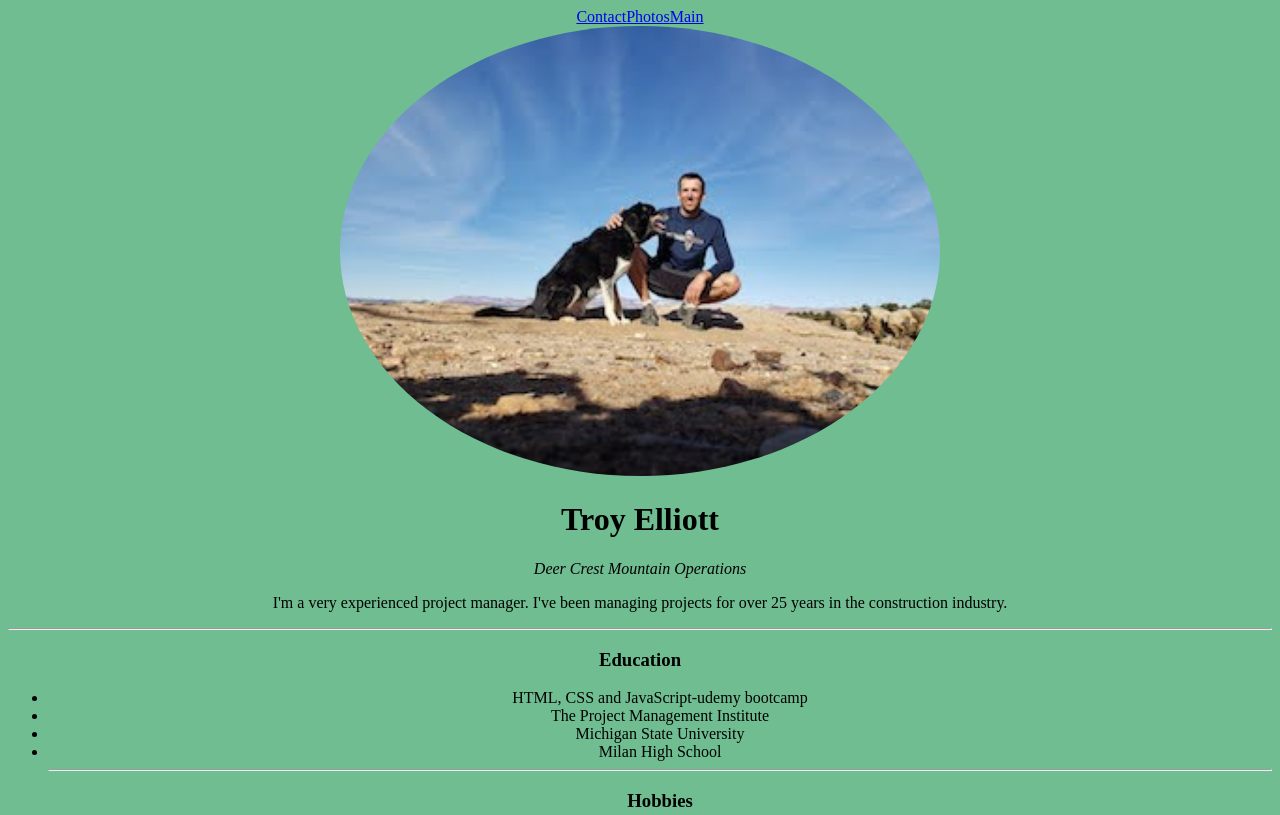
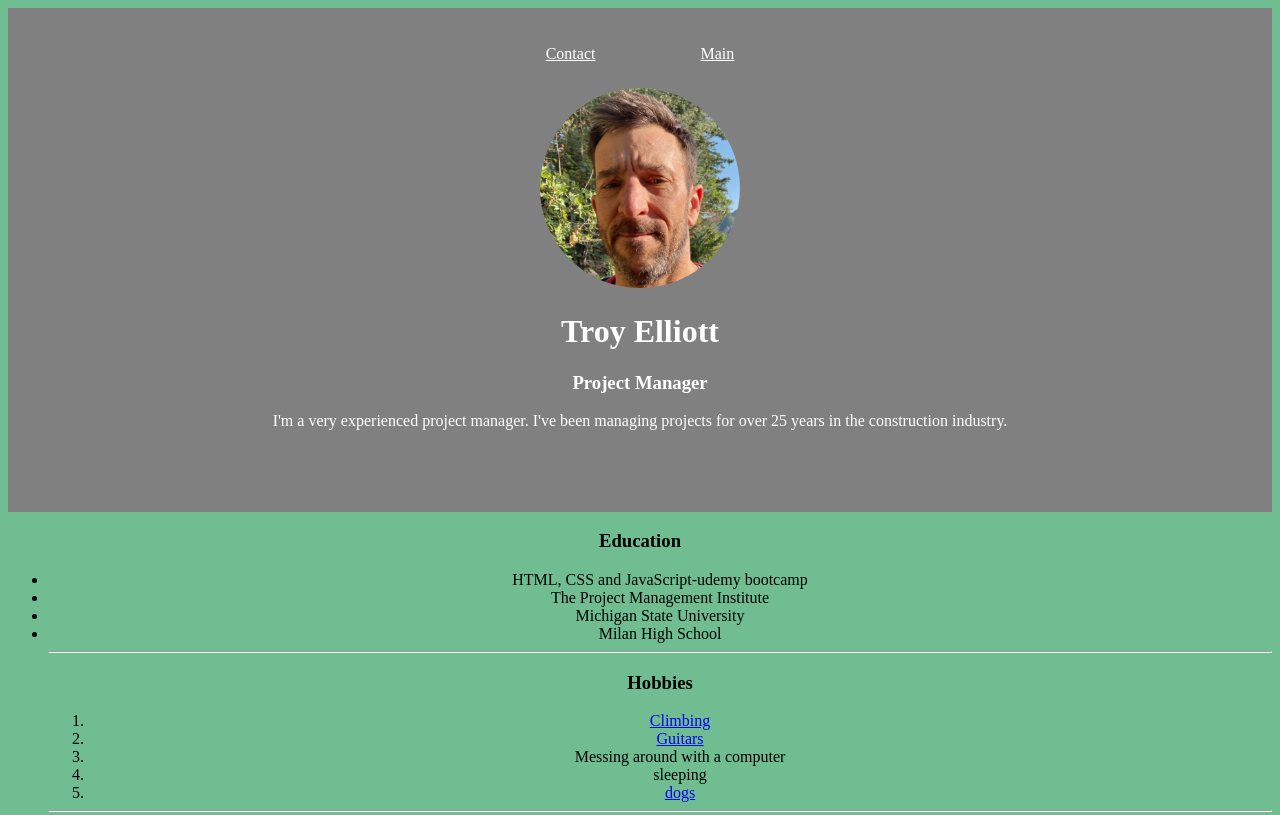
Before and after one commit to troyparkcity/cv2, a plain HTML site: page index.html in a window 1280 px wide. Shown: the top 815 px of the page. Drawn offline with Linux system fonts and the light colour scheme.

Commit message:
profile photos and some css

```diff
--- a/index.html
+++ b/index.html
@@ -9,20 +9,24 @@
 </head>
 
 <body>
+  <div class="gray">
     <header>
       <nav>
 
-      <a href="contact.html">Contact</a>
-      <a href="photos.html">Photos</a>
-      <a href="index.html">Main</a>
+        <a href="contact.html" class="nav-item">Contact</a>
+        <a href="photos.html" class="nav-item"</a>
+        <a href="index.html" class="nav-item">Main</a>
 
       </nav>
     </header>
-  <img src="profile.jpg" alt="photo here" width="600">
+    <img src="IMG_0993.jpg" alt="photo here" width="200">
     <h1>Troy Elliott</h1>
-  <p><em>Deer Crest Mountain Operations</em></p>
+    <h3>Project Manager</h3>
     <p>I'm a very experienced project manager. I've been managing projects for over 25 years in the construction industry.</p>
-  <hr>
+    <br>
+
+  </div>
+
   <h3>Education</h3>
   <ul>
     <li>HTML, CSS and JavaScript-udemy bootcamp</li>
--- a/main.css
+++ b/main.css
@@ -1,5 +1,7 @@
-nav {
+.nav-item {
   display: inline-flex;
+  padding: 2%;
+  color: white;
 }
 
 a {
@@ -13,11 +15,22 @@ html {
 }
 
 body {
-  display: block;
+
   align-items: center;
   text-align: center;
 
 }
+p {
+  margin-bottom: 5%;
+}
 img {
-  border-radius: 100%;
+  border-radius: 50%;
 }
+hr {
+  color: #000000;
+}
+.gray {
+  background-color: gray;
+  color: white;
+
+}
```
Also changed, not shown: IMG_0993.JPG (added), 1 other file. Lines whose indentation alone changed are shown as unchanged.
